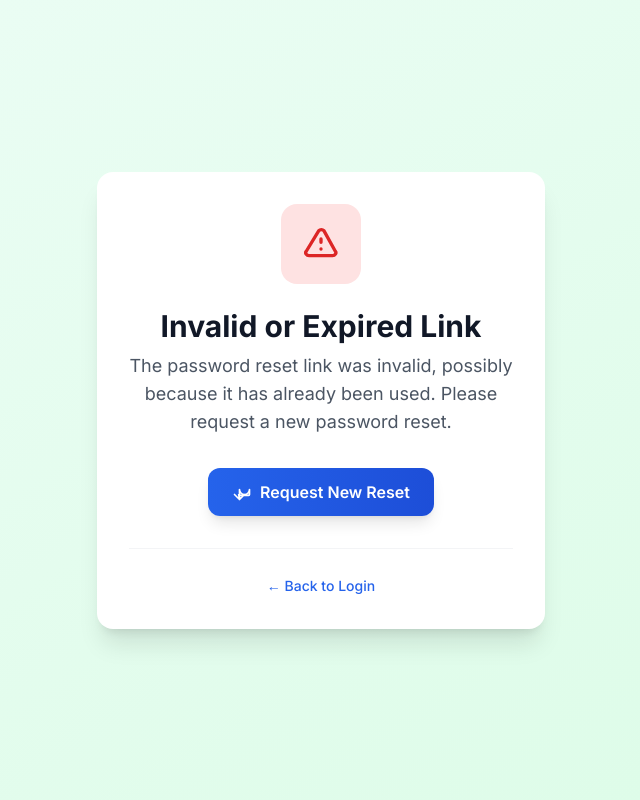
After one commit to ridowan01/event-management, a Django app: page /users/password/reset/1/1/ in a window 1280 px wide. The commit adds this page. Shown: the whole page, without its empty margins (319-959 px from the left). Run offline with Django 5.2, Linux system fonts and the light colour scheme; some libraries are stand-ins or nearby versions.

Commit message:
profile added, change password and reset password function added

```diff
--- a/users/forms.py
+++ b/users/forms.py
@@ -1,6 +1,5 @@
 from django import forms
 from django.contrib.auth.models import User
-from django.contrib.auth.forms import AuthenticationForm
 
 class RegisterForm(forms.ModelForm):
     confirm_password = forms.CharField(widget=forms.PasswordInput)
@@ -8,6 +7,3 @@ class RegisterForm(forms.ModelForm):
     class Meta:
         model = User
         fields = ["username", "first_name", "last_name", "email", "password", "confirm_password"]
-
-class LoginForm(AuthenticationForm):
-    pass
--- a/users/templates/users/login.html
+++ b/users/templates/users/login.html
@@ -51,7 +51,7 @@
                 <input type="checkbox" name="remember" class="h-4 w-4 text-indigo-600 border-gray-300 rounded">
                 <span class="ml-2 text-sm text-gray-600">Remember me</span>
                 </label>
-                <a href="/forgot-password" class="text-sm text-indigo-600 hover:text-indigo-500">Forgot password?</a>
+                <a href="{% url 'reset-password' %}" class="text-sm text-indigo-600 hover:text-indigo-500">Forgot password?</a>
             </div>
 
             <!-- Submit -->
--- /dev/null
+++ b/users/templates/users/password_reset.html
@@ -0,0 +1,121 @@
+<!DOCTYPE html>
+<html lang="en">
+<head>
+    <meta charset="UTF-8">
+    <meta name="viewport" content="width=device-width, initial-scale=1.0">
+    <title>Reset Password</title>
+    <script src="https://cdn.tailwindcss.com"></script>
+    <style>
+        @import url('https://fonts.googleapis.com/css2?family=Inter:wght@400;500;600;700&display=swap');
+        body { font-family: 'Inter', sans-serif; }
+    </style>
+</head>
+<body class="bg-gradient-to-br from-emerald-50 to-green-100 min-h-screen flex items-center justify-center p-4">
+    <div class="max-w-md w-full bg-white rounded-2xl shadow-xl p-8 space-y-8">
+        {% if validlink %}
+        <!-- Success Header -->
+        <div class="text-center">
+            <div class="w-20 h-20 bg-emerald-100 rounded-2xl flex items-center justify-center mx-auto mb-6">
+                <svg class="w-10 h-10 text-emerald-600" fill="none" stroke="currentColor" viewBox="0 0 24 24">
+                    <path stroke-linecap="round" stroke-linejoin="round" stroke-width="2" d="M9 12l2 2 4-4m6 2a9 9 0 11-18 0 9 9 0 0118 0z"></path>
+                </svg>
+            </div>
+            <h1 class="text-3xl font-bold text-gray-900 mb-2">Reset Your Password</h1>
+            <p class="text-gray-600 text-lg">Enter your new password below.</p>
+        </div>
+
+        <!-- Reset Form -->
+        <form method="post" class="space-y-6">
+            {% csrf_token %}
+
+            <!-- New Password Field -->
+            <div>
+                <label for="{{ form.new_password1.id_for_label }}" class="block text-sm font-medium text-gray-700 mb-2">
+                    New Password
+                </label>
+                <div class="relative">
+                    <div class="absolute inset-y-0 left-0 pl-3 flex items-center pointer-events-none">
+                        <svg class="h-5 w-5 text-gray-400" fill="none" stroke="currentColor" viewBox="0 0 24 24">
+                            <path stroke-linecap="round" stroke-linejoin="round" stroke-width="2" d="M12 15v2m-6 4h12a2 2 0 002-2v-6a2 2 0 00-2-2H6a2 2 0 00-2 2v6a2 2 0 002 2z"></path>
+                        </svg>
+                    </div>
+                    <input type="password"
+                           name="{{ form.new_password1.name }}"
+                           id="{{ form.new_password1.id_for_label }}"
+                           class="block w-full pl-10 pr-3 py-3 border border-gray-300 rounded-xl placeholder-gray-400 focus:outline-none focus:ring-2 focus:ring-emerald-500 focus:border-transparent transition duration-200"
+                           placeholder="Enter new password"
+                           required>
+                </div>
+                {% if form.new_password1.errors %}
+                    <p class="mt-2 text-sm text-red-600">{{ form.new_password1.errors.0 }}</p>
+                {% endif %}
+            </div>
+
+            <!-- Confirm Password Field -->
+            <div>
+                <label for="{{ form.new_password2.id_for_label }}" class="block text-sm font-medium text-gray-700 mb-2">
+                    Confirm Password
+                </label>
+                <div class="relative">
+                    <div class="absolute inset-y-0 left-0 pl-3 flex items-center pointer-events-none">
+                        <svg class="h-5 w-5 text-gray-400" fill="none" stroke="currentColor" viewBox="0 0 24 24">
+                            <path stroke-linecap="round" stroke-linejoin="round" stroke-width="2" d="M12 15v2m-6 4h12a2 2 0 002-2v-6a2 2 0 00-2-2H6a2 2 0 00-2 2v6a2 2 0 002 2z"></path>
+                        </svg>
+                    </div>
+                    <input type="password"
+                           name="{{ form.new_password2.name }}"
+                           id="{{ form.new_password2.id_for_label }}"
+                           class="block w-full pl-10 pr-3 py-3 border border-gray-300 rounded-xl placeholder-gray-400 focus:outline-none focus:ring-2 focus:ring-emerald-500 focus:border-transparent transition duration-200"
+                           placeholder="Confirm new password"
+                           required>
+                </div>
+                {% if form.new_password2.errors %}
+                    <p class="mt-2 text-sm text-red-600">{{ form.new_password2.errors.0 }}</p>
+                {% endif %}
+
+                {% if form.non_field_errors %}
+                    <p class="mt-2 text-sm text-red-600">{{ form.non_field_errors.0 }}</p>
+                {% endif %}
+            </div>
+
+            <!-- Submit Button -->
+            <button type="submit"
+                    class="w-full bg-gradient-to-r from-emerald-600 to-emerald-700 hover:from-emerald-700 hover:to-emerald-800 text-white font-semibold py-4 px-6 rounded-xl shadow-lg hover:shadow-xl transform hover:-translate-y-0.5 transition-all duration-200 focus:outline-none focus:ring-4 focus:ring-emerald-200">
+                <span class="flex items-center justify-center">
+                    <svg class="w-5 h-5 mr-2" fill="none" stroke="currentColor" viewBox="0 0 24 24">
+                        <path stroke-linecap="round" stroke-linejoin="round" stroke-width="2" d="M5 13l4 4L19 7"></path>
+                    </svg>
+                    Reset Password
+                </span>
+            </button>
+        </form>
+
+        {% else %}
+        <!-- Invalid Link Header -->
+        <div class="text-center">
+            <div class="w-20 h-20 bg-red-100 rounded-2xl flex items-center justify-center mx-auto mb-6">
+                <svg class="w-10 h-10 text-red-600" fill="none" stroke="currentColor" viewBox="0 0 24 24">
+                    <path stroke-linecap="round" stroke-linejoin="round" stroke-width="2" d="M12 9v2m0 4h.01m-6.938 4h13.856c1.54 0 2.502-1.667 1.732-2.5L13.732 4c-.77-.833-2.268-.833-3.038 0L3.082 16.5c-.77.833.192 2.5 1.732 2.5z"></path>
+                </svg>
+            </div>
+            <h1 class="text-3xl font-bold text-gray-900 mb-2">Invalid or Expired Link</h1>
+            <p class="text-gray-600 text-lg mb-8">The password reset link was invalid, possibly because it has already been used. Please request a new password reset.</p>
+            <a href="{% url 'password_reset' %}"
+               class="inline-flex items-center px-6 py-3 bg-gradient-to-r from-blue-600 to-blue-700 text-white font-semibold rounded-xl shadow-lg hover:shadow-xl hover:from-blue-700 hover:to-blue-800 transition-all duration-200">
+                <svg class="w-5 h-5 mr-2" fill="none" stroke="currentColor" viewBox="0 0 24 24">
+                    <path stroke-linecap="round" stroke-linejoin="round" stroke-width="2" d="M15 15l-6 6m0 0l-6-6m6 6V9a6 6 0 0012 0v6a1 1 0 01-1 1H9a1 1 0 01-1-1z"></path>
+                </svg>
+                Request New Reset
+            </a>
+        </div>
+        {% endif %}
+
+        <!-- Back to Login -->
+        <div class="text-center pt-6 border-t border-gray-100">
+            <a href="{% url 'login' %}" class="text-blue-600 hover:text-blue-800 font-medium text-sm transition-colors duration-200">
+                ← Back to Login
+            </a>
+        </div>
+    </div>
+</body>
+</html>
--- a/users/urls.py
+++ b/users/urls.py
@@ -1,9 +1,14 @@
 from django.urls import path
+from django.contrib.auth.views import LogoutView
 from . import views
 
 urlpatterns = [
     path("log-up/", views.LogupView.as_view(), name="logup"),
     path("log-in/", views.LoginView.as_view(), name="login"),
-    path("log-out/", views.logout, name="logout"),
+    path("log-out/", LogoutView.as_view(next_page="home"), name="logout"),
     path("activate/<int:user_id>/<str:token>/", views.activate_user, name="activate-user"),
+    path("profile/", views.ProfileView.as_view(), name="profile"),
+    path("password/change/", views.ChangePasswordView.as_view(), name="change-password"),
+    path("password/reset/", views.ResetPasswordEmailView.as_view(), name="reset-password"),
+    path("password/reset/<uidb64>/<token>/", views.ResetPasswordView.as_view(), name="reset-password-confirm"),
 ]
--- a/users/views.py
+++ b/users/views.py
@@ -1,11 +1,14 @@
 from django.shortcuts import render, redirect, HttpResponse
+from django.contrib import messages
+from django.contrib.auth import authenticate, login as auth_login, logout as auth_logout
 from django.contrib.auth.models import User, Group
-from django.contrib.auth import authenticate, login as auth_login, logout as auth_logout
 from django.contrib.auth.forms import AuthenticationForm
-from django.contrib import messages
+from django.contrib.auth.views import PasswordChangeView, PasswordChangeView, PasswordResetView, PasswordResetConfirmView
 from django.contrib.auth.tokens import default_token_generator
 from django.views import View
-from .forms import RegisterForm, LoginForm
+from django.views.generic import TemplateView
+from django.urls import reverse_lazy
+from .forms import RegisterForm
 
 # Create your views here.
 class LogupView(View):
@@ -45,26 +48,24 @@ class LogupView(View):
 
 class LoginView(View):
     def get(self, request):
-        form = AuthenticationForm()
-        return render(request, "users/login.html", {"form": form})
+        return render(request, "users/login.html")
 
     def post(self, request):
-        form = AuthenticationForm(data=request.POST)
-        if form.is_valid():
-            username = form.cleaned_data["username"]
-            password = form.cleaned_data["password"]
-            user = authenticate(username=username, password=password)
-            if user is not None:
-                auth_login(request, user)
-                if user.is_superuser or user.groups.filter(name="Organizer").exists():
-                    return redirect("event-create")
-                elif user.groups.filter(name="Participant").exists():
-                    return redirect("index")
-            else:
-                messages.error(request, "Invalid username or password.")
+        username = request.POST.get('username')
+        password = request.POST.get('password')
+
+        user = authenticate(request, username=username, password=password)
+        if user is not None:
+            auth_login(request, user)
+            if user.is_superuser or user.groups.filter(name="Organizer").exists():
+                return redirect("event-create")
+            elif user.groups.filter(name="Participant").exists():
+                return redirect("index")
         else:
             messages.error(request, "Invalid username or password.")
-        return render(request, "users/login.html", {"form": form})
+
+        return render(request, "users/login.html")
+
 
 def logout(request):
     auth_logout(request)
@@ -82,3 +83,38 @@ def activate_user(request, user_id, token):
             return HttpResponse("Invalid activation link.")
     except User.DoesNotExist:
         return HttpResponse("User not found.")
+
+class ProfileView(TemplateView):
+    template_name = "users/profile.html"
+
+    def get_context_data(self, **kwargs):
+        context = super().get_context_data(**kwargs)
+
+        user = self.request.user
+        context["email"] = user.email
+        context["name"] = user.get_full_name()
+        return context
+
+class ChangePasswordView(PasswordChangeView):
+    template_name = "users/changepassword.html"
+
+    def get_success_url(self):
+        messages.success(self.request, "Password changed successfully!")
+        return reverse_lazy("profile")
+
+class ResetPasswordEmailView(PasswordResetView):
+    template_name = "users/password_reset_email.html"
+    email_template_name = "users/password_reset_email_message.html"
+
+    def get_success_url(self):
+        messages.success(self.request, 'Password reset email sent successfully! Check your inbox')
+        return reverse_lazy("login")
+
+class ResetPasswordView(PasswordResetConfirmView):
+    template_name = "users/password_reset.html"
+    success_url = reverse_lazy("login")
+
+    def form_valid(self, form):
+        form.save()
+        messages.success(self.request, "Password reset successfully!")
+        return super().form_valid(form)
```
Also changed, not shown: events/templates/events/base.html (+8 -5 lines), users/templates/users/changepassword.html (added, +103 -0 lines), users/templates/users/password_reset_email.html (added, +75 -0 lines), users/templates/users/password_reset_email_message.html (added, +12 -0 lines), users/templates/users/profile.html (added, +83 -0 lines), db.sqlite3, 1 other file.
